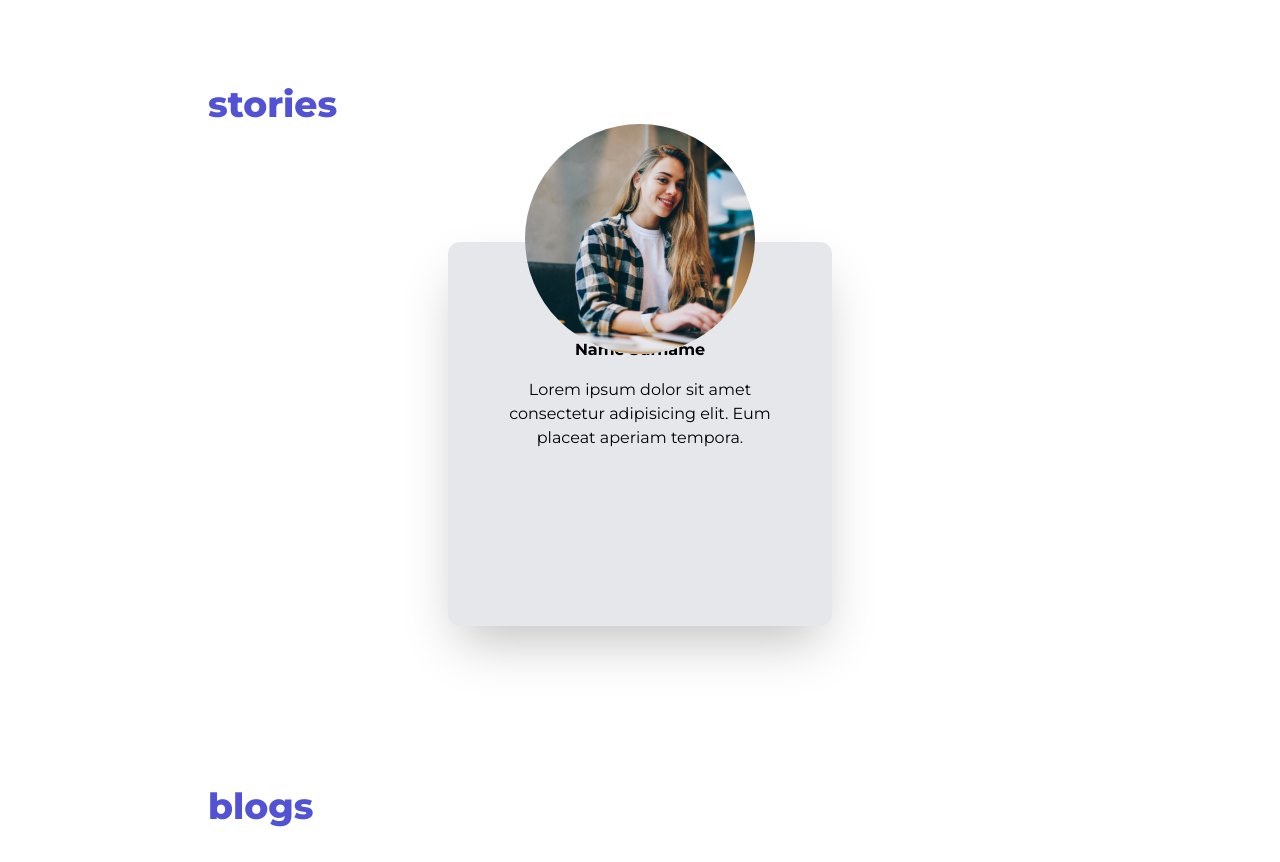
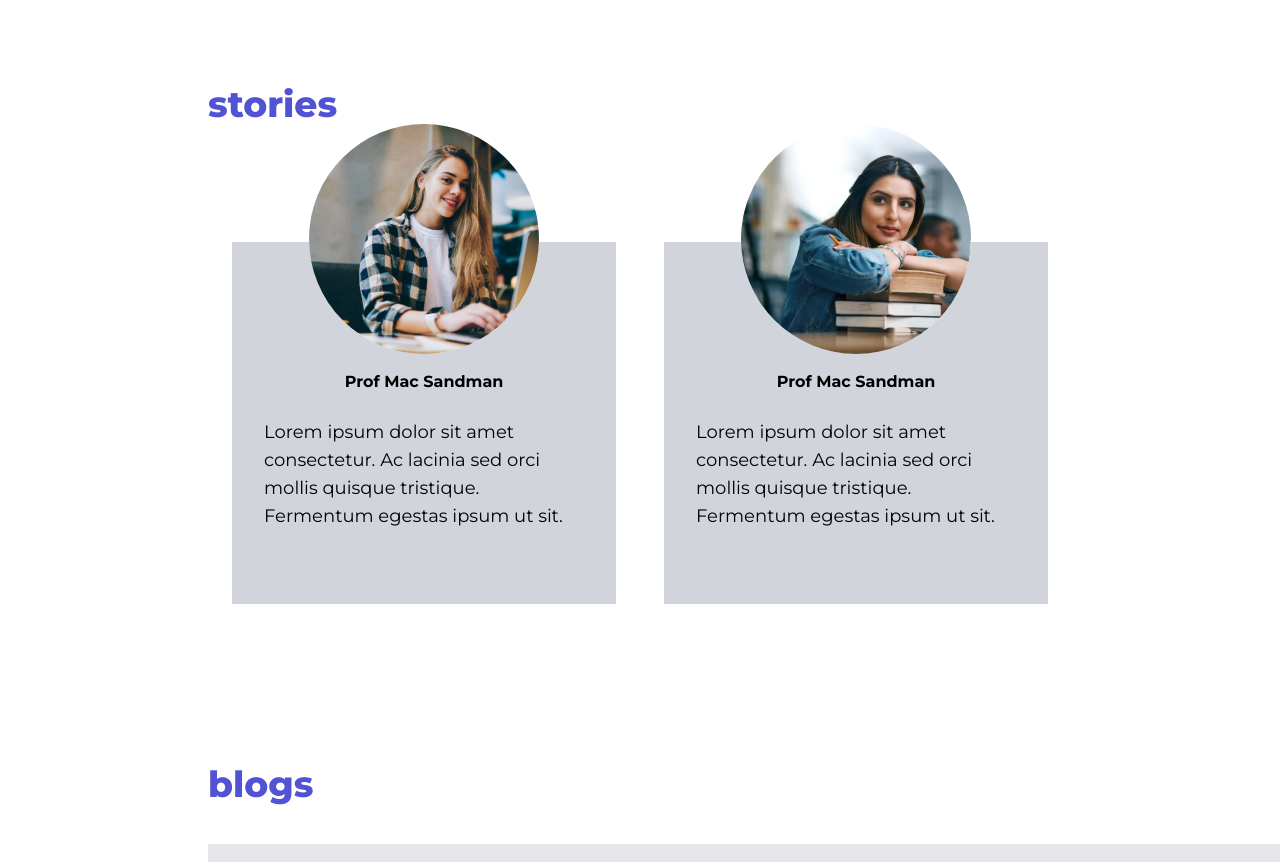
Before and after one commit to ishitaraina1807/Uni-Website, a Next.js app: page / in a window 1280 px wide. Shown: the part 4360-5222 px from the top of the page. Built offline with nearby package versions, Linux system fonts and the light colour scheme.

Commit message:
components

```diff
--- a/components/Stories.tsx
+++ b/components/Stories.tsx
@@ -7,22 +7,37 @@ export default function Stories() {
     return (
       <div className="mx-52 mt-40">
         <h1 className='text-[#5252D4] text-4xl font-extrabold '>stories</h1>
-        <div className="flex flex-col items-center">
+        <div className="flex justify-around">
+{/* story 1 */}
+<div className="flex flex-col items-center">
           <div className="bg-white rounded-full relative -mb-28 z-50">
             <Image src={stories1} alt="img" />
           </div>
-
-          <div className="bg-gray-200 shadow-2xl rounded-xl w-96 h-96 pb-8 px-8 relative pt-24">
+          <div className="bg-gray-300 w-[384px] h-[362px] pb-8 px-8 relative pt-32">
             <div>
-              <p className="text-center bt-smalltitle font-bold pb-4">Name Surname</p>
-
-              <p className="text-center bt-smalltext">
-                Lorem ipsum dolor sit amet consectetur adipisicing elit. Eum placeat
-                aperiam tempora.
+              <p className="text-center bt-smalltitle font-bold pb-6">Prof Mac Sandman</p>
+              <p className="text-left text-lg font-normal bt-smalltext">
+              Lorem ipsum dolor sit amet consectetur. Ac lacinia sed orci mollis quisque tristique. Fermentum egestas ipsum ut sit.
               </p>
             </div>
           </div>
         </div>
+{/* story 2 */}
+      <div className="flex flex-col items-center">
+          <div className="bg-white rounded-full relative -mb-28 z-50">
+            <Image src={stories2} alt="img" />
+          </div>
+          <div className="bg-gray-300 w-[384px] h-[362px] pb-8 px-8 relative pt-32">
+            <div>
+              <p className="text-center bt-smalltitle font-bold pb-6">Prof Mac Sandman</p>
+              <p className="text-left text-lg font-normal bt-smalltext">
+              Lorem ipsum dolor sit amet consectetur. Ac lacinia sed orci mollis quisque tristique. Fermentum egestas ipsum ut sit.
+              </p>
+            </div>
+          </div>
+        </div>
+        </div>
+
       </div>
     );
   }
```
